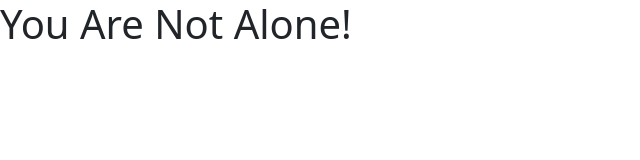
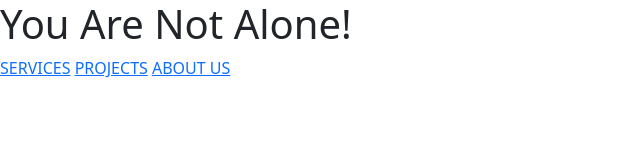
Before and after one commit to denashams/avis-test-project, a plain HTML site: page index.html in a window 1280 px wide. Shown: the whole page, without its empty margins (0-640 px from the left). Drawn offline with nearby package versions, Linux system fonts and the light colour scheme.

Commit message:
added css

```diff
--- a/index.html
+++ b/index.html
@@ -1,10 +1,10 @@
 <!DOCTYPE html>
 <html lang="en">
   <head>
+    <link rel="stylesheet" href="/styles/style.css" />
     <meta charset="UTF-8" />
     <meta http-equiv="X-UA-Compatible" content="IE=edge" />
     <meta name="viewport" content="width=device-width, initial-scale=1.0" />
-    <link rel="stylesheet" href="/styles/style.css" />
     <link
       href="https://cdn.jsdelivr.net/npm/bootstrap@5.3.0-alpha1/dist/css/bootstrap.min.css"
       rel="stylesheet"
@@ -20,5 +20,10 @@
   </head>
   <body>
     <h1>You Are Not Alone!</h1>
+    <div class="buttons">
+      <a href="#">SERVICES</a>
+      <a href="#">PROJECTS</a>
+      <a href="#">ABOUT US</a>
+    </div>
   </body>
 </html>
```
